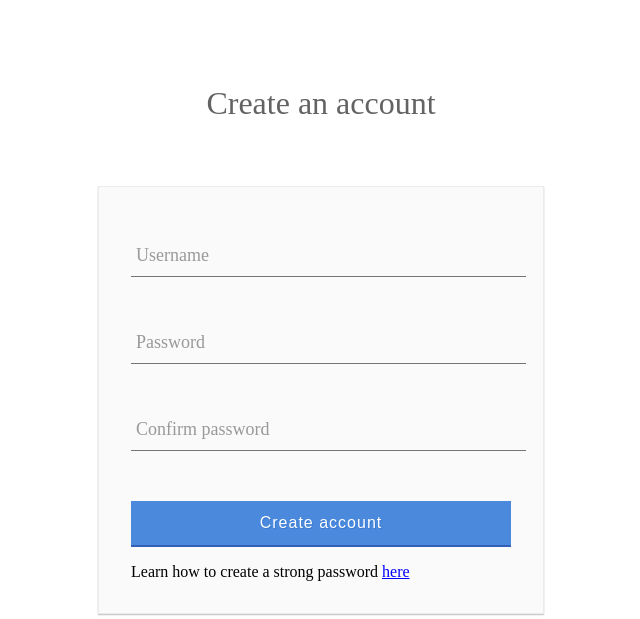
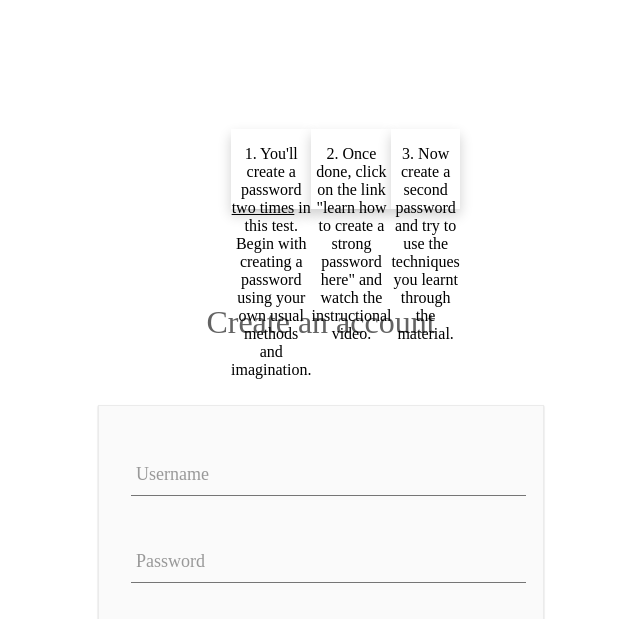
Before and after one commit to A15cecal/microtraining, a PHP site: page / in a window 1280 px wide; the page is wider, and only the part inside the window is pictured. Shown: the top 619 px of that part, without its empty margins (383-1023 px from the left). Run offline with PHP 8.4, Linux system fonts and the light colour scheme; some libraries are stand-ins or nearby versions.

Commit message:
Added user instructions on landing page. Added a quick fix for the resubmitting form on page load.

```diff
--- a/Website/index.php
+++ b/Website/index.php
@@ -32,9 +32,15 @@
   <button class="submitBtn">Submit</button>
 </div> -->
 
-<!-- test -->
 
 <div id="formCreate">
+
+  <div class="flex">
+             <div class="layer3 size"><p> 1. You'll create a password <u>two times</u> in this test. Begin with creating a password using your own usual methods and imagination. </p></div>
+             <div class="layer3 size"><p> 2. Once done, click on the link "learn how to create a strong password here" and watch the instructional video. </p></div>
+             <div class="layer3 size"><p> 3. Now create a second password and try to use the techniques you learnt through the material. </p></div>
+         </div>
+
   <h1 class="firstH">Create an account</h1>
   <form id="some" name="someName" method="post">
     <div class="group">
@@ -100,5 +106,13 @@
 </div>
 <!-- end quiz -->
 
+
+<!-- small fix for resubmitting form on page reload -->
+<script>
+if ( window.history.replaceState ) {
+  window.history.replaceState( null, null, window.location.href );
+}
+</script>
+
 </body>
 </html>
--- a/Website/mystyle.css
+++ b/Website/mystyle.css
@@ -5,6 +5,38 @@ body {
 @viewport{
 	width: device-width;
 }
+
+/*instructions*/
+.flex{
+		 margin: 80px 550px;
+		 display: flex;
+		 justify-content: space-around;
+ }
+
+ .size{
+		 text-align: center;
+		 background-color: white;
+		 width: 400px;
+		 height: 80px;
+ }
+
+
+ .layer3 {
+		 box-shadow: 0 6px 12px rgba(0,0,0,0.19), 0 15px 3px -15px rgba(0,0,0,0.23);
+		 transform: translate(0, -15px);
+ }
+
+
+.layer3:hover {
+		 box-shadow: 0 10px 20px rgba(0,0,0,0.30), 0 25px 5px -25px rgba(0,0,0,0.22);
+		 transform: translate(0, -25px);
+ }
+
+ .layer3 {
+		 transition: 0.25s ease-in-out;
+ }
+/*end instructions*/
+
 
 /* for the user-form*/
 
```
